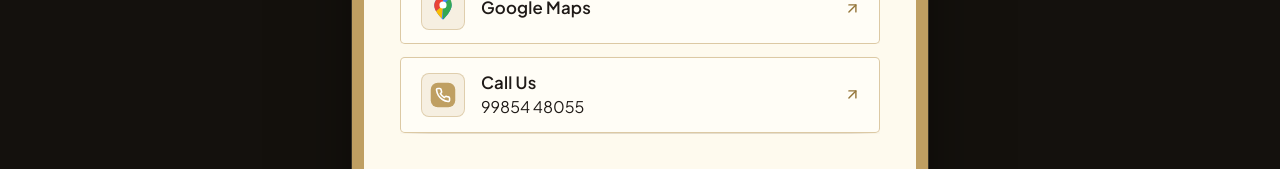
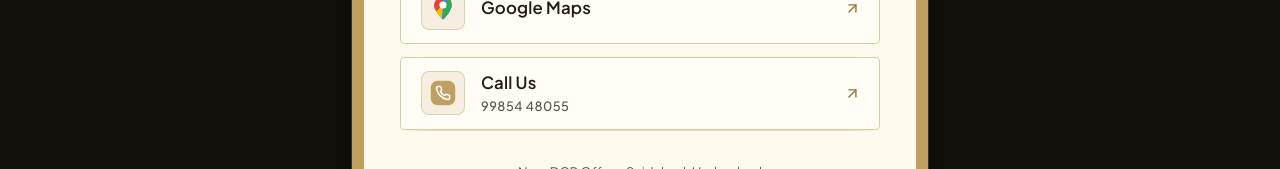
Before and after one commit to siaworks03/budgetstop, a plain HTML site: page index.html in a window 1280 px wide. Shown: the part 877-1046 px from the top of the page. Drawn offline with Linux system fonts and the light colour scheme.

Commit message:
Update style.css

```diff
--- a/css/style.css
+++ b/css/style.css
@@ -403,6 +403,21 @@ body {
   color: var(--ink);
 }
 
+/* ---------- Call card extras ---------- */
+.link-text {
+  display: flex;
+  flex-direction: column;
+  min-width: 0;
+}
+
+.link-sub {
+  margin-top: 0.1rem;
+  font-size: 0.8rem;
+  font-weight: 500;
+  letter-spacing: 0.04em;
+  color: var(--ink-soft);
+}
+
 /* ==========================================================
    Keyframes
    ========================================================== */
```
